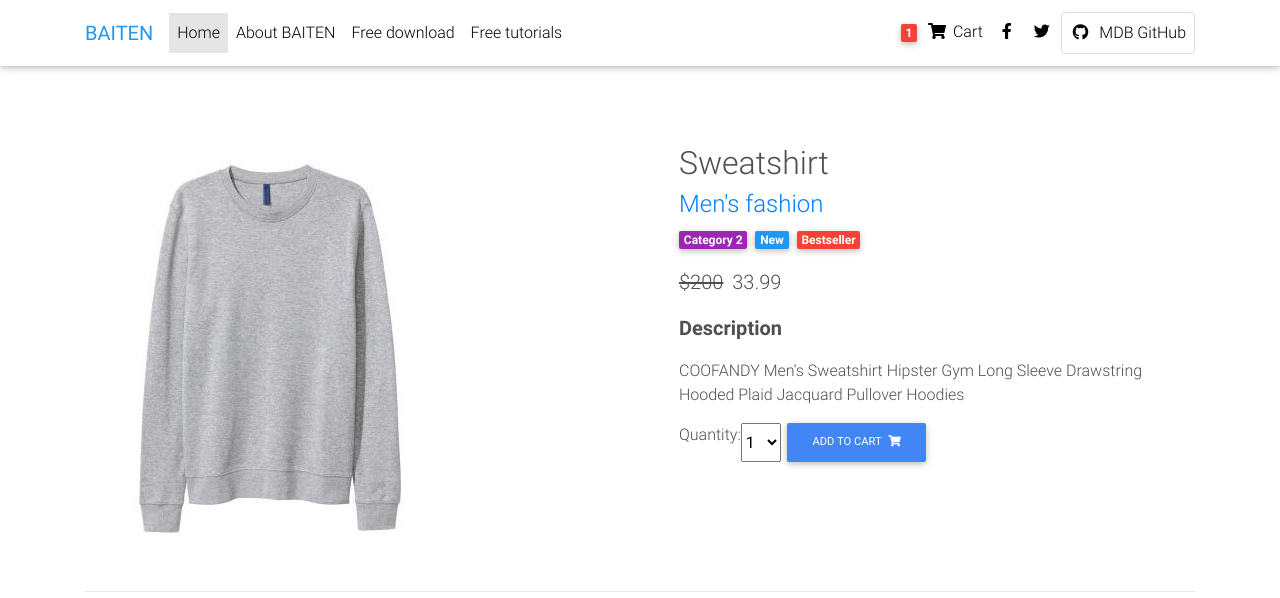
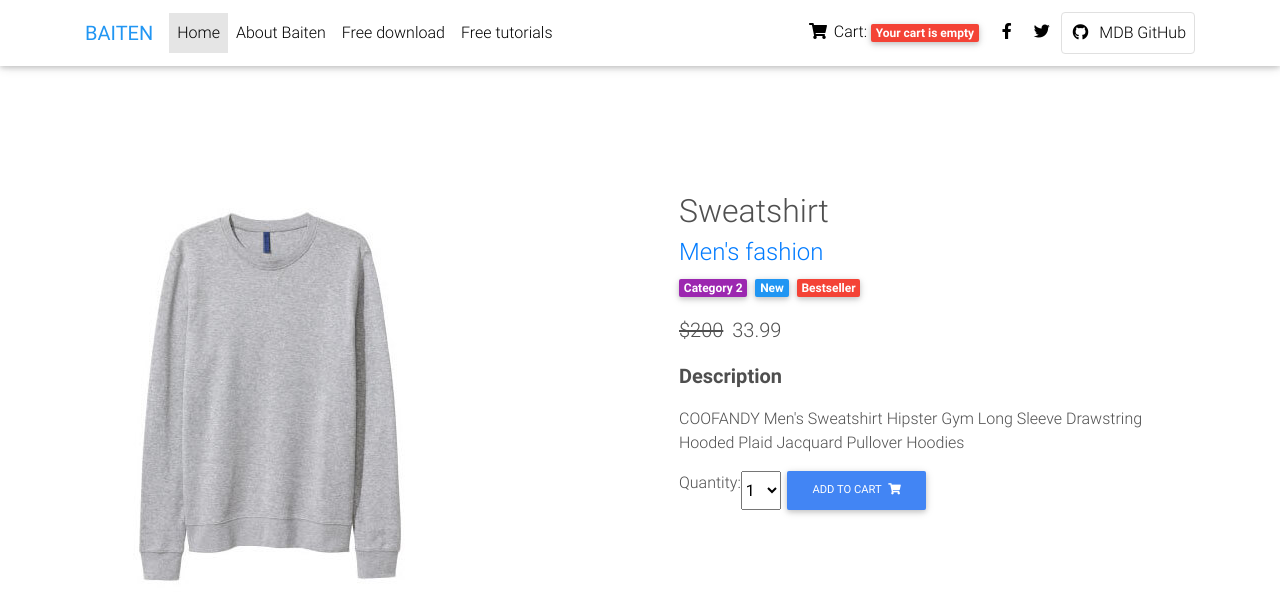
Before and after one commit to Codemaniac6/django-ecommerce, a Django app: page /1/sweatshirt/ in a window 1280 px wide. Shown: the top 598 px of the page. Run offline with Django 3.2, Linux system fonts and the light colour scheme; data comes from the database, SQL or seed files in the repository; both versions use the stored data as it was after the commit; some libraries are stand-ins or nearby versions.

Commit message:
added context processor to display car on all templates and updated page UI

```diff
--- a/cart/context_processors.py
+++ b/cart/context_processors.py
@@ -0,0 +1,5 @@
+from .cart import Cart
+
+
+def cart(request):
+    return {'cart': Cart(request)}
--- a/myshop/settings.py
+++ b/myshop/settings.py
@@ -64,6 +64,7 @@ TEMPLATES = [
                 'django.template.context_processors.request',
                 'django.contrib.auth.context_processors.auth',
                 'django.contrib.messages.context_processors.messages',
+                'cart.context_processors.cart'
             ],
         },
     },
--- a/shop/templates/base.html
+++ b/shop/templates/base.html
@@ -64,7 +64,7 @@
         <!-- Left -->
         <ul class="navbar-nav mr-auto">
           <li class="nav-item active">
-            <a class="nav-link waves-effect" href="#">Home
+            <a class="nav-link waves-effect" href="{% url "shop:item_list" %}">Home
               <span class="sr-only">(current)</span>
             </a>
           </li>
@@ -84,10 +84,18 @@
         <!-- Right -->
         <ul class="navbar-nav nav-flex-icons">
           <li class="nav-item">
-            <a class="nav-link waves-effect">
-              <span class="badge red z-depth-1 mr-1"> Your cart is empty </span>
+              {% with total_items=cart|length %}
+            <a class="nav-link waves-effect" href="{% url "cart:cart_detail" %}">
               <i class="fas fa-shopping-cart"></i>
-              <span class="clearfix d-none d-sm-inline-block"> Cart </span>
+                <span class="clearfix d-none d-sm-inline-block"> Cart:  </span>
+              <span class="badge red z-depth-1 mr-1">
+                  {% if total_items > 0 %}
+                  {{ total_items}} item{{ total_items|pluralize }}, ${{ cart.get_total_price }}
+                  {% else%}
+              Your cart is empty
+              {% endif %}
+              {% endwith %}
+              </span>
             </a>
           </li>
           <li class="nav-item">
--- a/shop/templates/product-page.html
+++ b/shop/templates/product-page.html
@@ -1,95 +1,7 @@
+{% extends "base.html" %}
 {% load static %}
-<!DOCTYPE html>
-<html lang="en">
 
-<head>
-  <meta charset="utf-8">
-  <meta name="viewport" content="width=device-width, initial-scale=1, shrink-to-fit=no">
-  <meta http-equiv="x-ua-compatible" content="ie=edge">
-  <title>Material Design Bootstrap</title>
-  <!-- Font Awesome -->
-  <link rel="stylesheet" href="https://use.fontawesome.com/releases/v5.11.2/css/all.css">
-  <!-- Bootstrap core CSS -->
-  <link href="{% static "css/bootstrap.min.css" %}" rel="stylesheet">
-  <!-- Material Design Bootstrap -->
-  <link href="{% static "css/mdb.min.css" %}" rel="stylesheet">
-  <!-- Your custom styles (optional) -->
-  <link href="{% static "css/style.min.css" %}" rel="stylesheet">
-</head>
-
-<body>
-
-  <!-- Navbar -->
-  <nav class="navbar fixed-top navbar-expand-lg navbar-light white scrolling-navbar">
-    <div class="container">
-
-      <!-- Brand -->
-      <a class="navbar-brand waves-effect" href="https://mdbootstrap.com/docs/jquery/" target="_blank">
-        <strong class="blue-text">BAITEN</strong>
-      </a>
-
-      <!-- Collapse -->
-      <button class="navbar-toggler" type="button" data-toggle="collapse" data-target="#navbarSupportedContent"
-        aria-controls="navbarSupportedContent" aria-expanded="false" aria-label="Toggle navigation">
-        <span class="navbar-toggler-icon"></span>
-      </button>
-
-      <!-- Links -->
-      <div class="collapse navbar-collapse" id="navbarSupportedContent">
-
-        <!-- Left -->
-        <ul class="navbar-nav mr-auto">
-          <li class="nav-item active">
-            <a class="nav-link waves-effect" href="#">Home
-              <span class="sr-only">(current)</span>
-            </a>
-          </li>
-          <li class="nav-item">
-            <a class="nav-link waves-effect" href="https://mdbootstrap.com/docs/jquery/" target="_blank">About BAITEN</a>
-          </li>
-          <li class="nav-item">
-            <a class="nav-link waves-effect" href="https://mdbootstrap.com/docs/jquery/getting-started/download/"
-              target="_blank">Free download</a>
-          </li>
-          <li class="nav-item">
-            <a class="nav-link waves-effect" href="https://mdbootstrap.com/education/bootstrap/" target="_blank">Free
-              tutorials</a>
-          </li>
-        </ul>
-
-        <!-- Right -->
-        <ul class="navbar-nav nav-flex-icons">
-          <li class="nav-item">
-            <a class="nav-link waves-effect">
-              <span class="badge red z-depth-1 mr-1"> 1 </span>
-              <i class="fas fa-shopping-cart"></i>
-              <span class="clearfix d-none d-sm-inline-block"> Cart </span>
-            </a>
-          </li>
-          <li class="nav-item">
-            <a href="https://www.facebook.com/mdbootstrap" class="nav-link waves-effect" target="_blank">
-              <i class="fab fa-facebook-f"></i>
-            </a>
-          </li>
-          <li class="nav-item">
-            <a href="https://twitter.com/MDBootstrap" class="nav-link waves-effect" target="_blank">
-              <i class="fab fa-twitter"></i>
-            </a>
-          </li>
-          <li class="nav-item">
-            <a href="https://github.com/mdbootstrap/bootstrap-material-design" class="nav-link border border-light rounded waves-effect"
-              target="_blank">
-              <i class="fab fa-github mr-2"></i>MDB GitHub
-            </a>
-          </li>
-        </ul>
-
-      </div>
-
-    </div>
-  </nav>
-  <!-- Navbar -->
-
+{% block content %}
   <!--Main layout-->
   <main class="mt-5 pt-4">
     <div class="container dark-grey-text mt-5">
@@ -298,5 +210,6 @@
 
   </script>
 </body>
+{% endblock %}
 
 </html>
```
Also changed, not shown: db.sqlite3.
